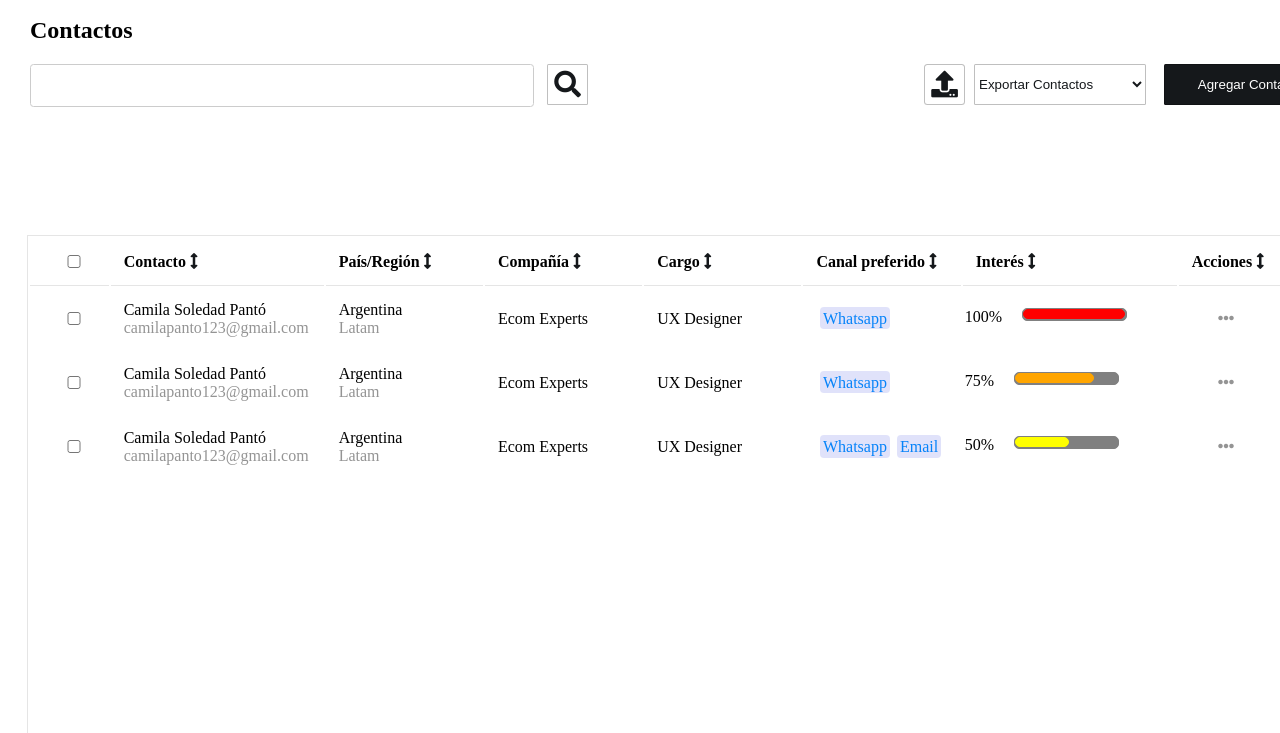
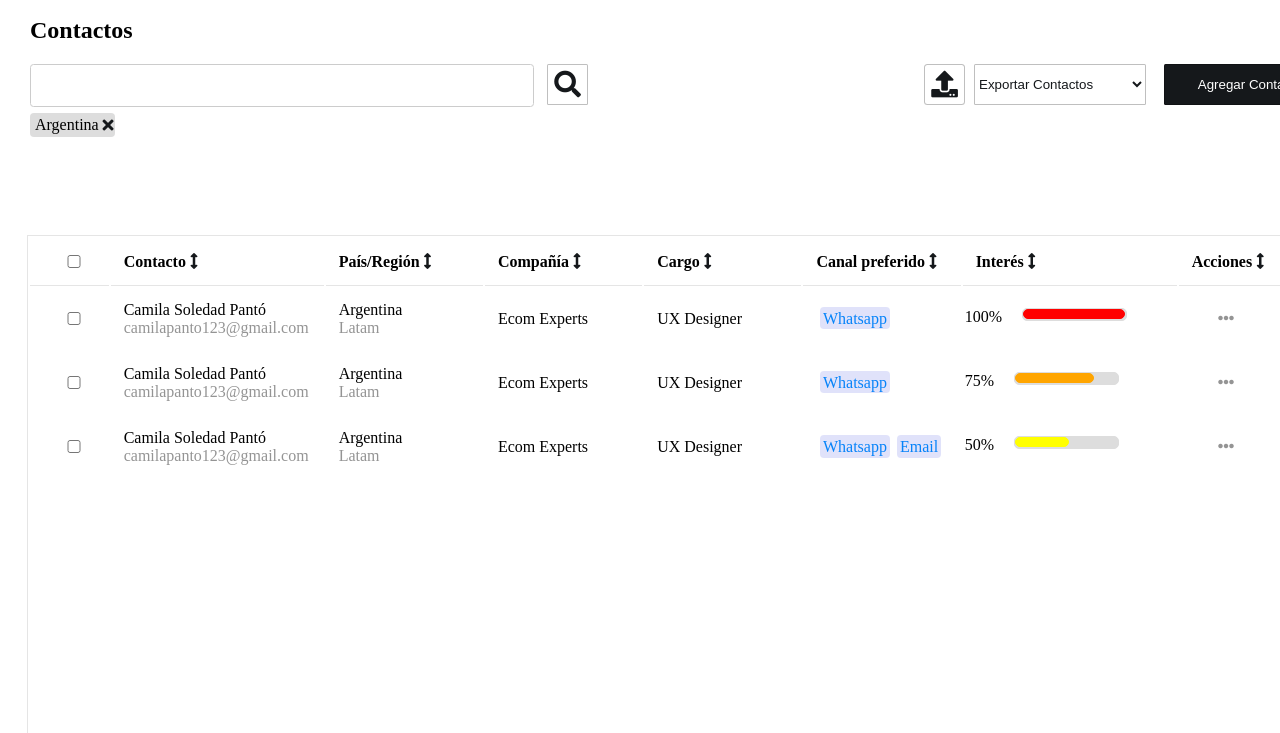
Before and after one commit to lescobarc/dataWarehouseProject, a plain HTML site: page index.html in a window 1280 px wide. Shown: the part 67-800 px from the top of the page. Drawn offline with nearby package versions, Linux system fonts and the light colour scheme.

Commit message:
filterApplied

```diff
--- a/index.html
+++ b/index.html
@@ -51,7 +51,7 @@
             </div>
         </section>
 
-        <!-- 2. FILTRO DESPLEGABLE -->
+        <!-- 2. Drop down filter -->
         <section id="contactFilter" class="hidden dropDown">
             <table>
                 <tr>
@@ -100,6 +100,9 @@
 
         <!-- 3. Predictive Search -->
         <section id="predictiveSearch" class="hidden dropDown"><p>País - <b>Argentina</b></p></section>
+
+       <!--  4. Filter applied -->
+       <section id="filterApplied" class="dropDown"><div><p>Argentina</p><i class="fas fa-times"></i></div></section>
 
 
 
--- a/style/_1index.scss
+++ b/style/_1index.scss
@@ -126,8 +126,8 @@ nav{
             height: 11px;
             width: 103px;
             margin-left: 20px;
-            border: 1px solid gray;
-            background-color: gray;
+            border: 1px solid #dddddd;
+            background-color: #dddddd;
             border-radius: 5px;
         }
         //MOdificar Width
--- a/style/_2sectionsFilter.scss
+++ b/style/_2sectionsFilter.scss
@@ -33,3 +33,26 @@
     }
 
 }
+#filterApplied{
+    border: none;
+    box-shadow: none;
+
+    div{
+        display: flex;
+        background-color: #DDDDDD;
+        width: max-content;
+        line-height: 0;
+        padding: 0 1%;
+        border-radius: 4px ;
+        height: 24px ;
+        font-weight: 13px;
+        p{
+            align-self: center;
+        }
+        i{
+        align-self: center;
+        margin-left: 5%;
+        }
+    }
+
+}
```
Also changed, not shown: style/style.css, 1 other file.
